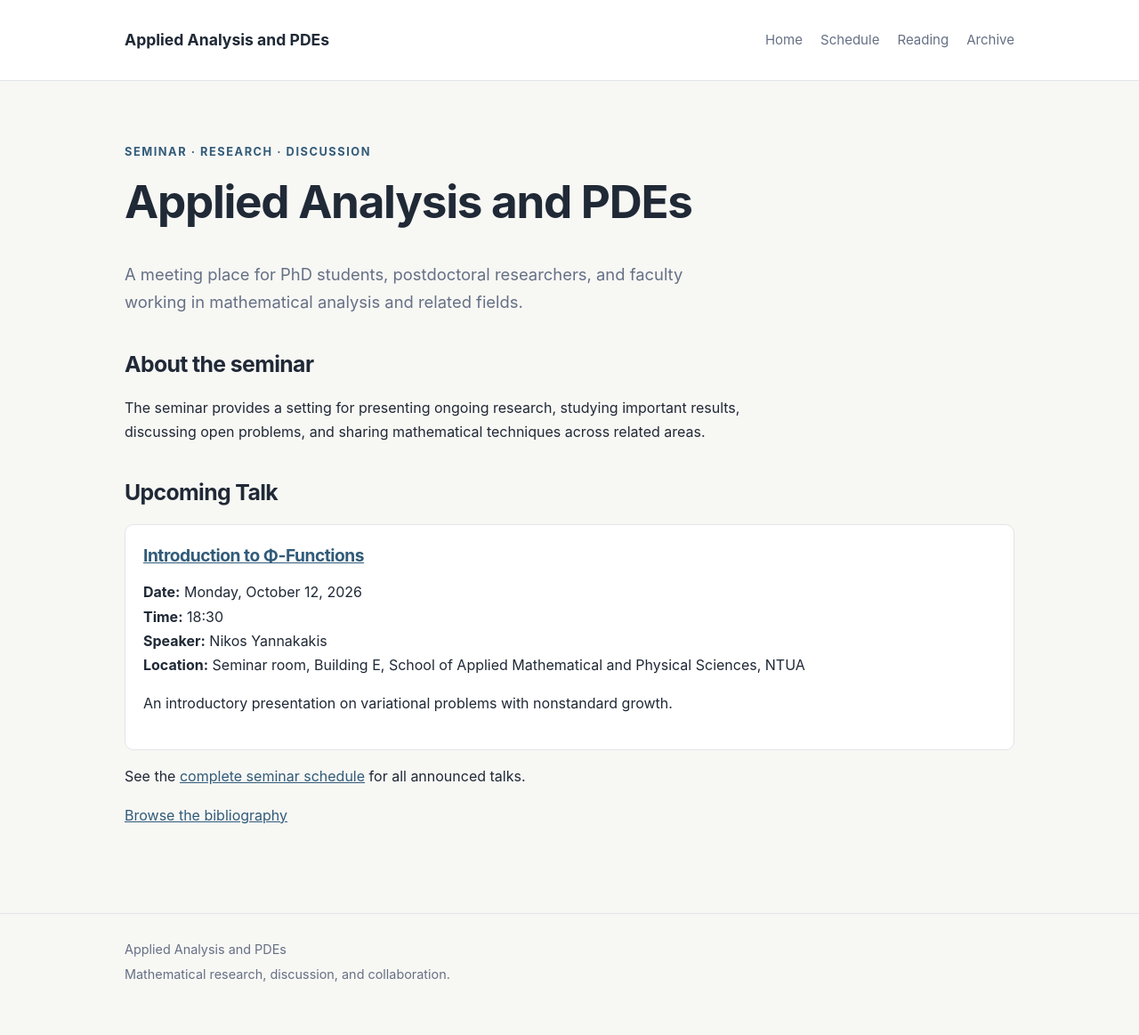
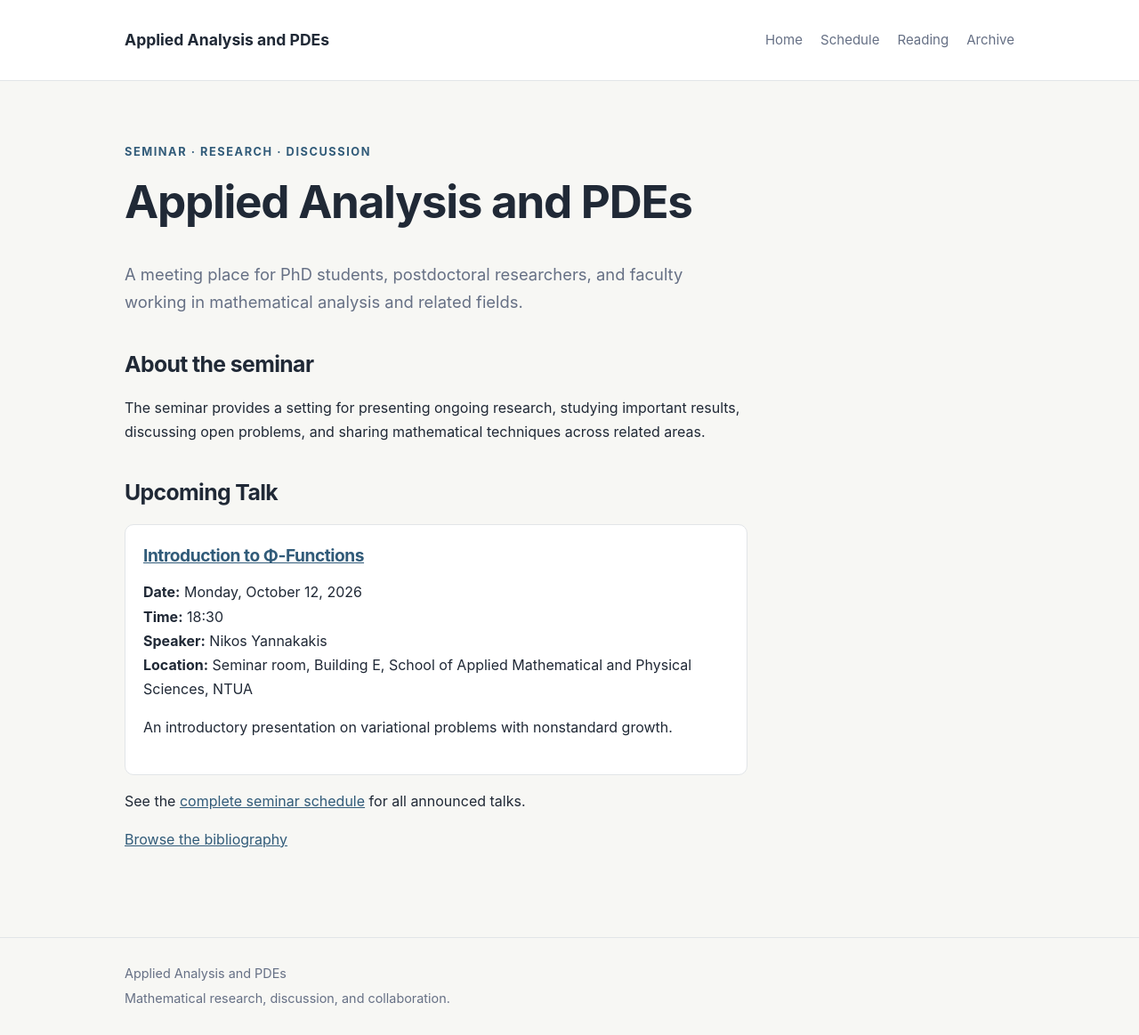
Before and after one commit to gvpantazis/math-seminar, a Jekyll site: the page built from index.md, in a window 1280 px wide. Shown: the whole page at 89% size. Built offline with Jekyll 4.4.1, drawn with Linux system fonts in a browser that asks for light colours; before the commit the page ends 1136 px from its top, so only the background shows below that.

Commit message:
Update style.css

```diff
--- a/assets/css/style.css
+++ b/assets/css/style.css
@@ -109,6 +109,10 @@ a {
 }
 
 .talk-card {
+  max-width: 700px;
+  min-height: 200px;
+  box-sizing: border-box;
+
   background: var(--surface);
   border: 1px solid var(--border);
   border-radius: 10px;
```
